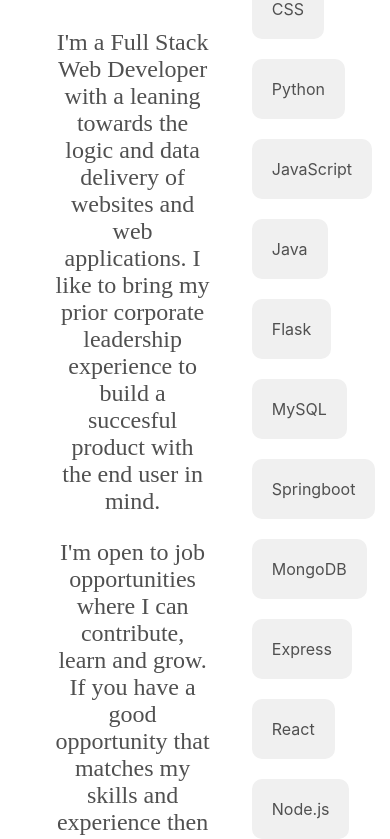
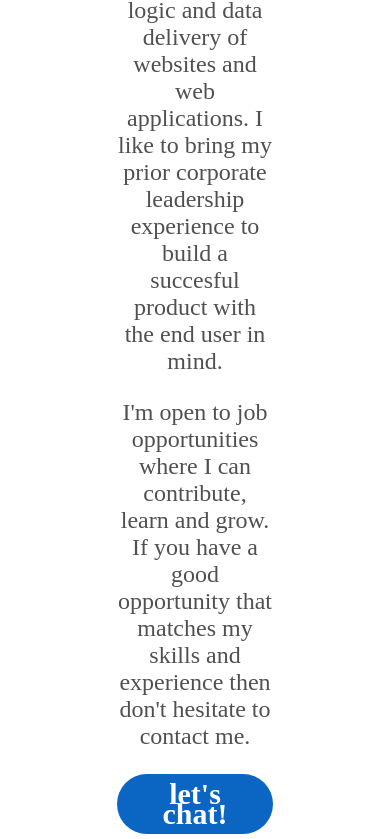
Before and after one commit to krunge1/portfolio_website, a React (Create React App) app in the folder client/: page / in a window 390 px wide. Shown: the part 1214-2053 px from the top of the page. Built offline with nearby package versions, Linux system fonts and the light colour scheme.

Commit message:
Break formatting started.

```diff
--- a/client/src/styles/Introduction.module.css
+++ b/client/src/styles/Introduction.module.css
@@ -21,6 +21,9 @@
     display: flex;
     justify-content: space-around;
     flex-wrap: wrap;
+    @media (max-width: 992px) {
+        display: block;
+    }
 }
 
 .narrative{
@@ -30,6 +33,7 @@
     font-family: "WensleyDemo";
     text-align: center;
     color: #505050;
+
 }
 
 
@@ -61,6 +65,10 @@
     user-select: none;
     -webkit-user-select: none;
     vertical-align: middle;
+    @media(max-width: 992px){
+    font-size: 1.25em;
+    max-height: .75em;
+    }
 }
 
 .link:hover,
--- a/client/src/styles/Projects.module.css
+++ b/client/src/styles/Projects.module.css
@@ -2,6 +2,7 @@
     margin: auto;
     margin-top: 100px;
     width: 80%;
+
 }
 
 .subHeader{
@@ -28,11 +29,19 @@
     color: #505050;
     font-size: 1.5em;
     gap: 5em;
+    @media (max-width: 992px) {
+        display: block;
+
+    }
 }
 
 .project_detail{
     margin: auto;
     width: 50%;
+    @media (max-width: 992px) {
+        display: block;
+
+    }
 }
 
 .link {
--- a/client/src/styles/Skills.module.css
+++ b/client/src/styles/Skills.module.css
@@ -17,5 +17,11 @@
     margin: 10px;
     text-align: center;
     color: #505050;
+    @media (max-width: 992px) {
+        font-size: .75em;
+        max-height: .25em;
+        width: auto;
+        align-items: center;
+    }
 
 }
```
